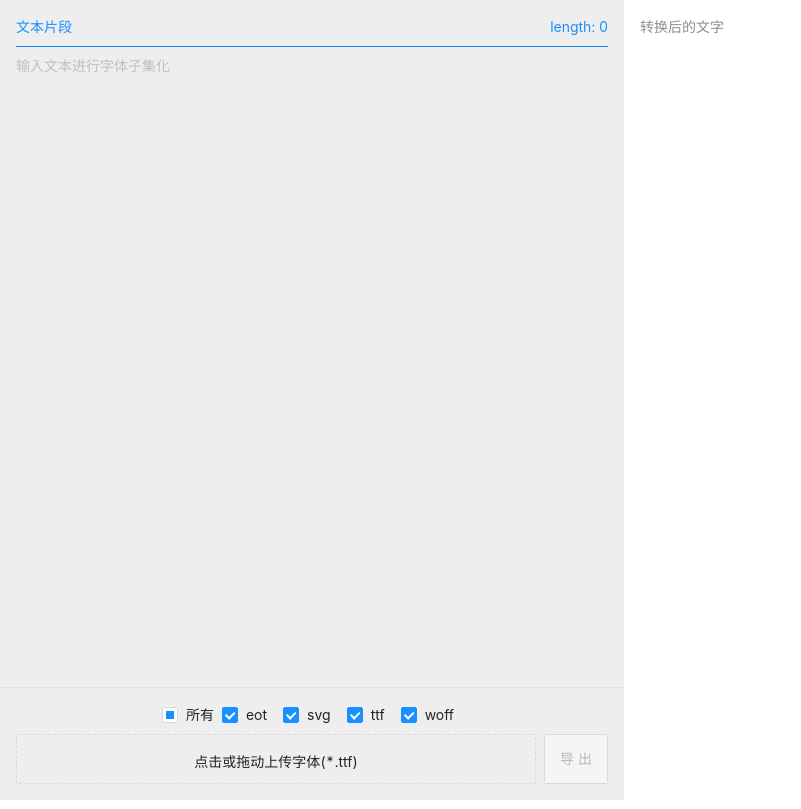
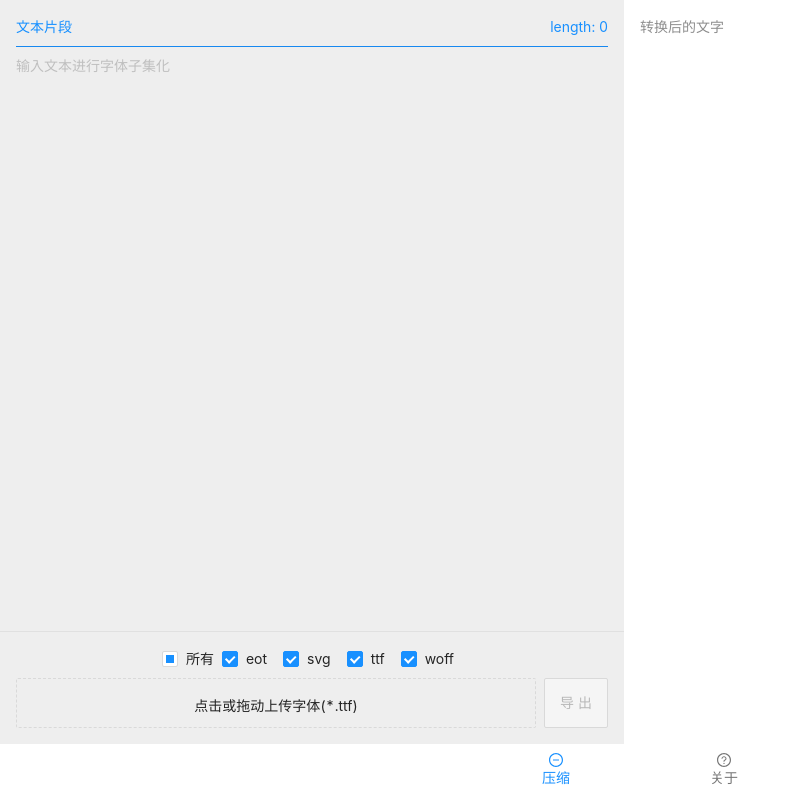
Before and after one commit to zFitness/utools-font-compress, a React (Vite) app: page / in a window 1280 px wide. Shown: the whole page, without its empty margins (0-801 px from the left). Built offline with nearby package versions, Linux system fonts and the light colour scheme.

Commit message:
feat: 关于

```diff
--- a/package.json
+++ b/package.json
@@ -8,6 +8,7 @@
     "preview": "vite preview"
   },
   "dependencies": {
+    "@ant-design/icons": "^4.7.0",
     "@types/font-carrier": "^0.3.0",
     "antd": "^4.23.4",
     "react": "^18.2.0",
--- /dev/null
+++ b/src/components/BottomNavigation/index.css
@@ -0,0 +1,47 @@
+.navigation {
+    height: 56px;
+    width: 100%;
+    display: flex;
+    justify-content: center;
+    background-color: #FFF;
+}
+
+
+.navigationAction {
+    color: inherit;
+    border: 0;
+    cursor: pointer;
+    margin: 0;
+    display: inline-flex;
+    outline: 0;
+    padding: 0;
+    position: relative;
+    align-items: center;
+    user-select: none;
+    border-radius: 0;
+    vertical-align: middle;
+    -moz-appearance: none;
+    justify-content: center;
+    text-decoration: none;
+    background-color: transparent;
+    -webkit-appearance: none;
+    -webkit-tap-highlight-color: transparent;
+    flex: 1;
+    color: rgba(0, 0, 0, 0.54);
+    padding: 6px 12px 8px;
+    max-width: 168px;
+    min-width: 80px;
+    transition: color 250ms cubic-bezier(0.4, 0, 0.2, 1) 0ms,padding-top 250ms cubic-bezier(0.4, 0, 0.2, 1) 0ms;
+}
+
+.navigationAction-active {
+    color: #1890ff;
+}
+
+.navigationAction-wrapper {
+    width: 100%;
+    display: inline-flex;
+    align-items: center;
+    flex-direction: column;
+    justify-content: center;
+}
--- /dev/null
+++ b/src/components/BottomNavigation/index.tsx
@@ -0,0 +1,45 @@
+import { ReactNode } from "react";
+import "./index.css";
+
+interface Props {
+  value: string;
+  onChange: (value: string) => void;
+  options: {
+    label: string;
+    value: string;
+    icon: ReactNode;
+  }[];
+}
+
+const BottomNavigation: React.FC<Props> = ({
+  value,
+  onChange,
+  options = [],
+}) => {
+  return (
+    <div className="navigation">
+      {options.map((item) => (
+        <button
+          key={item.value}
+          className={
+            item.value === value
+              ? "navigationAction navigationAction-active"
+              : "navigationAction"
+          }
+          onClick={() => onChange(item.value)}
+          type="button"
+        >
+          <span className="navigationAction-wrapper">
+            {item.icon}
+            <span className="MuiBottomNavigationAction-label">
+              {item.label}
+            </span>
+          </span>
+          <span className="MuiTouchRipple-root"></span>
+        </button>
+      ))}
+    </div>
+  );
+};
+
+export default BottomNavigation;
--- a/src/main.tsx
+++ b/src/main.tsx
@@ -1,8 +1,7 @@
-import React from "react";
 import ReactDOM from "react-dom/client";
-import Compress from "./pages/compress";
 import "antd/dist/antd.css"; // or 'antd/dist/antd.less'
+import APP from "./pages/App";
 
 ReactDOM.createRoot(document.getElementById("root") as HTMLElement).render(
-  <Compress />
+  <APP />
 );
--- /dev/null
+++ b/src/pages/App.css
@@ -0,0 +1,16 @@
+.app {
+    height: 100%;
+}
+
+.navigation {
+    position: fixed;
+    width: 100%;
+    bottom: 0;
+}
+
+.MuiBottomNavigationAction-root.Mui-selected {
+    color: #1890ff!important;
+}
+.app-content {
+    height: calc(100vh - 56px);
+}
--- /dev/null
+++ b/src/pages/App.tsx
@@ -0,0 +1,63 @@
+import "./App.css";
+import { useState } from "react";
+import Compress from "./compress";
+import BottomNavigation from "../components/BottomNavigation";
+import {
+  EditOutlined,
+  MinusCircleOutlined,
+  QuestionCircleOutlined,
+} from "@ant-design/icons";
+import About from "./about";
+
+const APP = () => {
+  const [menu, setMenu] = useState<string>("compress");
+  return (
+    <div className="app">
+      <div className="app-content">
+        <div
+          style={{
+            height: "100%",
+            display: menu === "compress" ? "block" : "none",
+          }}
+        >
+          <Compress />
+        </div>
+        <div
+          style={{
+            height: "100%",
+            display: menu === "about" ? "block" : "none",
+          }}
+        >
+          <About />
+        </div>
+      </div>
+      <BottomNavigation
+        value={menu}
+        onChange={setMenu}
+        options={[
+          { label: "压缩", value: "compress", icon: <MinusCircleOutlined /> },
+          // { label: "修改", value: "modify", icon: <EditOutlined /> },
+          { label: "关于", value: "about", icon: <QuestionCircleOutlined /> },
+        ]}
+      />
+      {/* <BottomNavigation
+        value={menu}
+        onChange={(event, newValue) => {
+          setMenu(newValue);
+        }}
+        showLabels
+        className="navigation"
+      >
+        <BottomNavigationAction
+          label="字体压缩"
+          value="compress"
+          icon={<RestoreIcon />}
+        />
+        <BottomNavigationAction label="Favorites" icon={<FavoriteIcon />} />
+        <BottomNavigationAction label="Nearby" icon={<QuestionAnswer />} />
+      </BottomNavigation> */}
+    </div>
+  );
+};
+
+export default APP;
--- /dev/null
+++ b/src/pages/about/index.module.css
@@ -0,0 +1,7 @@
+.page {
+    height: 80%;
+    text-align: center;
+    display: flex;
+    align-items: center;
+    justify-content: center;
+}
--- /dev/null
+++ b/src/pages/about/index.tsx
@@ -0,0 +1,27 @@
+import { Typography } from "antd";
+import Link from "antd/lib/typography/Link";
+import img from "../../../public/logo.png";
+import styles from "./index.module.css";
+
+const { Title, Text } = Typography;
+const AboutPage = () => {
+  return (
+    <div className={styles.page}>
+      <div>
+        <img src={img} width={50} />
+        <Title level={4}>字体压缩</Title>
+        <div>
+          <Text>Version: 1.0</Text>
+        </div>
+        <div>
+          <Text>Author: zfitness</Text>
+        </div>
+        <div>
+          <Text>Github: <Link href="https://github.com/zFitness/utools-font-compress">https://github.com/zFitness/utools-font-compress</Link></Text>
+        </div>
+      </div>
+    </div>
+  );
+};
+
+export default AboutPage;
--- a/src/pages/compress/index.module.css
+++ b/src/pages/compress/index.module.css
@@ -1,7 +1,7 @@
 .page {
     display: flex;
     text-align: center;
-    height: 100vh;
+    height: 100%;
 }
 
 .left {
```
Also changed, not shown: 1 other file (tests, documents, lock files or other folders).
